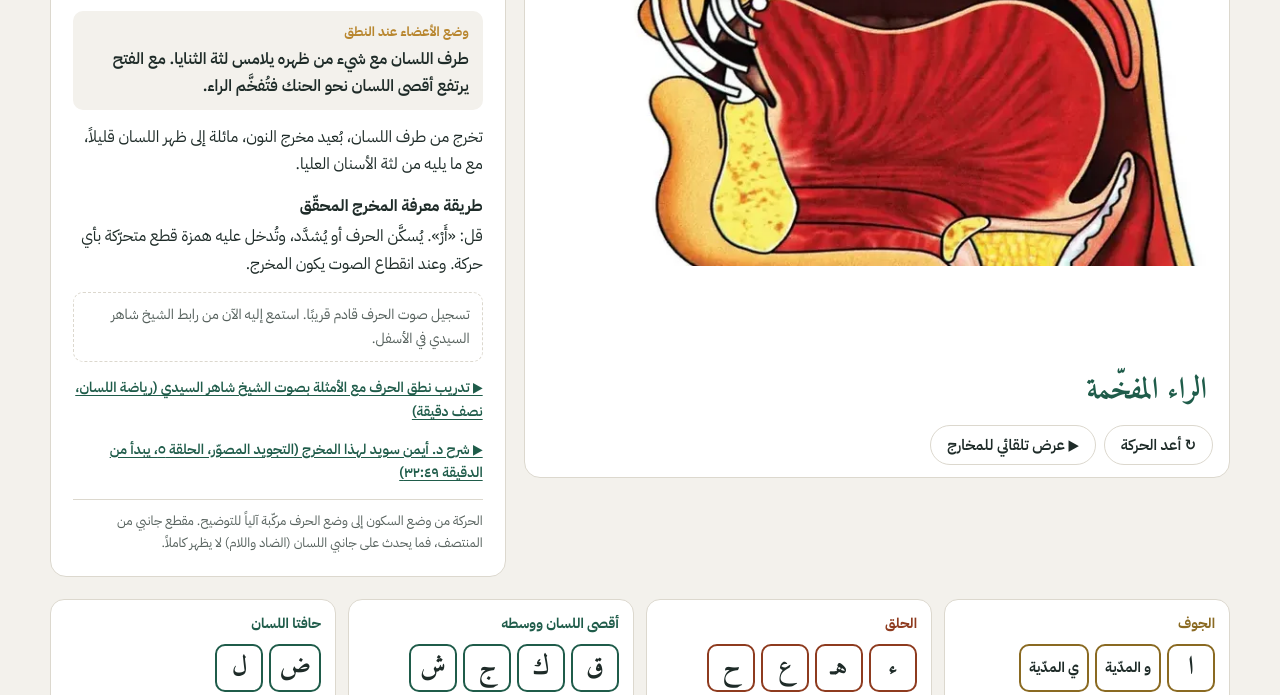
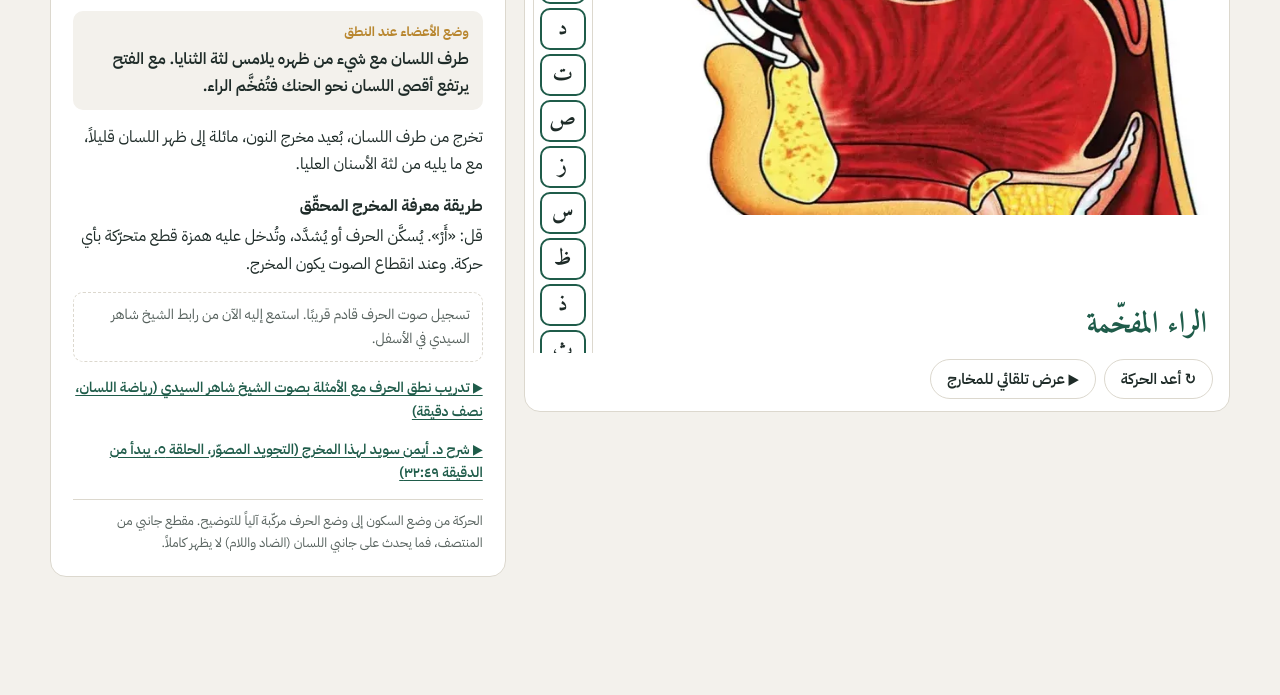
Before and after one commit to rosookh/rosookh.github.io, a plain HTML site: page makharij/index.html in a window 1280 px wide. Shown: the part 481-1176 px from the top of the page. After the commit the page ends 1114 px from the top, so only its background shows below. Drawn offline with Linux system fonts and the light colour scheme.

Commit message:
Add files via upload

```diff
--- a/makharij/index.html
+++ b/makharij/index.html
@@ -93,6 +93,17 @@ button:focus-visible{outline:3px solid var(--gold);outline-offset:2px}
 .k.sm{font-family:var(--body);font-size:14px}
 .k[aria-pressed="true"]{background:var(--gc);color:var(--surface)}
 .lb2{font-family:var(--body);font-size:14px;font-weight:700}
+/* letters in a narrow column beside the picture; the picture stays on screen while the text scrolls (batch 7, note 16) */
+.viewrow{position:relative;padding-left:66px}
+.viewrow .groups{position:absolute;left:0;top:0;bottom:0;width:60px;display:flex;flex-direction:column;gap:6px;overflow-y:auto;scrollbar-width:none;overscroll-behavior:contain}
+.viewrow .groups::-webkit-scrollbar{display:none}
+.viewrow .grp{padding:5px 3px;gap:4px;border-radius:10px;align-items:center}
+.viewrow .grp h3{font-size:10px;text-align:center;line-height:1.25}
+.viewrow .keys{flex-direction:column;gap:4px;align-items:center}
+.viewrow .k{min-width:46px;min-height:42px;font-size:22px;padding:2px}
+.viewrow .k.sm{font-size:10.5px;padding:2px;min-width:46px;line-height:1.2}
+@media (max-width:820px){.stage{position:sticky;top:0;z-index:5;box-shadow:0 6px 14px rgba(0,0,0,.08)}}
+
 .lbl{font-family:var(--body);font-size:13px;font-weight:600;fill:var(--muted)}
 @media (prefers-reduced-motion:reduce){.pulse{animation:none!important}}
 .pulse{animation:pl 1.2s ease-in-out infinite;transform-box:fill-box;transform-origin:center}
@@ -119,9 +130,12 @@ button:focus-visible{outline:3px solid var(--gold);outline-offset:2px}
 
 <div class="main">
   <div class="stage">
+<div class="viewrow">
     <div class="bookview" id="bookView">
       <img id="bkA" alt="" decoding="async"><img id="bkB" alt="" decoding="async"><video id="bkV" muted playsinline preload="auto" aria-hidden="true"></video>
       <div class="bkcap"><b id="bkLab"></b><span id="bkPg"></span></div>
+    </div>
+    <div class="groups" id="groups" aria-label="الحروف"></div>
     </div>
     <svg id="svg" hidden viewBox="18 122 630 566" role="img" aria-label="مقطع جانبي للرأس يتحرك فيه اللسان والشفتان والحنك اللحمي" style="background:#FBF8EF;border-radius:12px">
       <defs>
@@ -265,7 +279,6 @@ button:focus-visible{outline:3px solid var(--gold);outline-offset:2px}
   </aside>
 </div>
 
-<div class="groups" id="groups"></div>
 </div>
 
 <script>const AUDIO={}; // يُملأ عند وصول تسجيلات الشيخ</script>
@@ -499,6 +512,7 @@ function spec(k){ if(k==='ر') return Object.assign({m:11},R[vowel]); return L[k
 function pick(k,opts={}){
   key=k; const s=spec(k), m=M[s.m], col=`var(${C[m.c]})`;
   document.querySelectorAll('.k').forEach(b=>b.setAttribute('aria-pressed',b.dataset.k===k?'true':'false'));
+  { const g=$('groups'), b=g.querySelector('.k[aria-pressed="true"]'); if(b){ const top=b.offsetTop-g.offsetTop, h=g.clientHeight; if(top<g.scrollTop||top+b.offsetHeight>g.scrollTop+h) g.scrollTo({top:Math.max(0,top-h/3),behavior:'smooth'}); } }
   $('vowels').hidden = true; $('lams').hidden = k!=='ل'; showBook(k,true);
   const p=$('panel'); p.style.setProperty('--c',col);
   $('pRegion').textContent=m.r; $('pNum').textContent=ar(s.m); $('pName').textContent=m.n;
```
